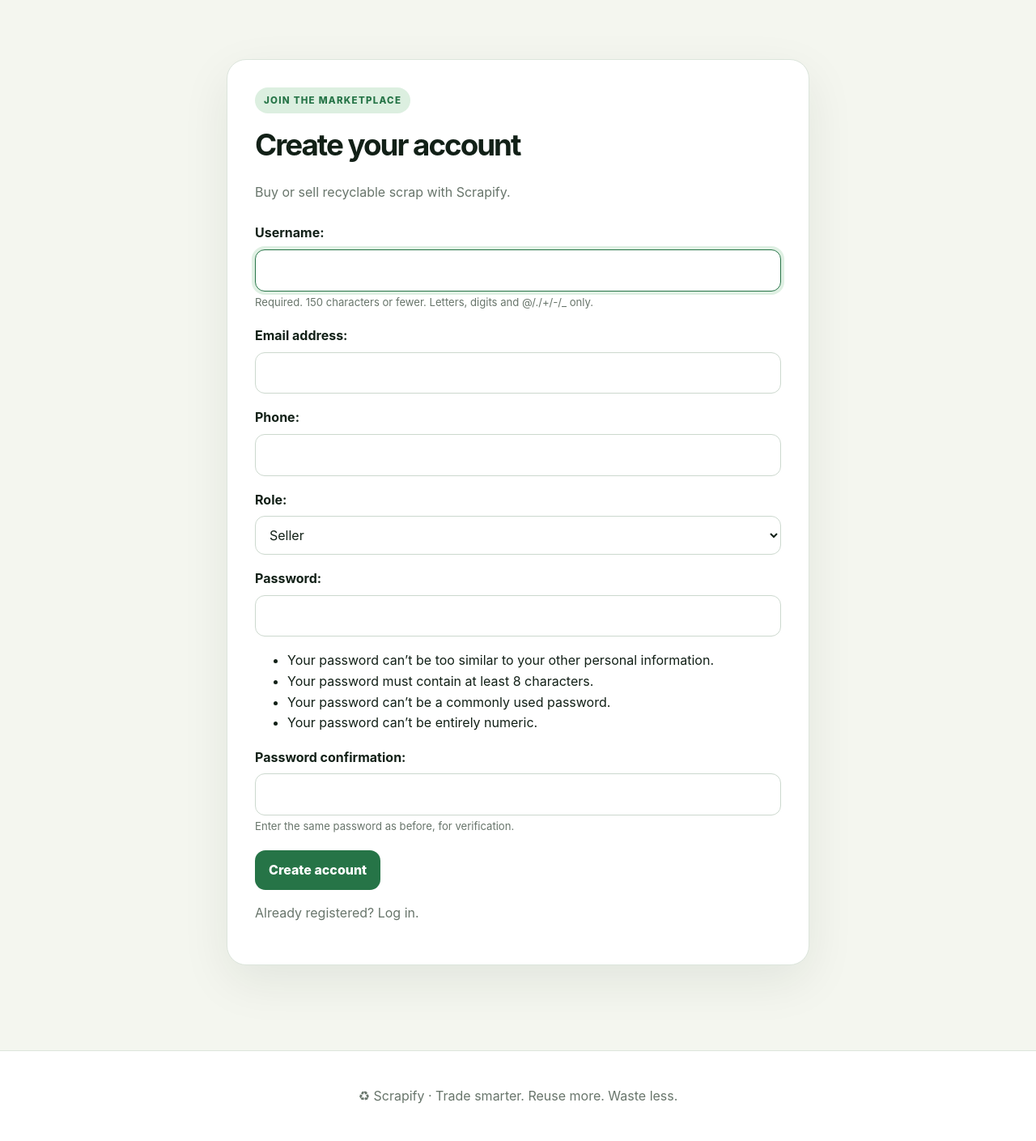
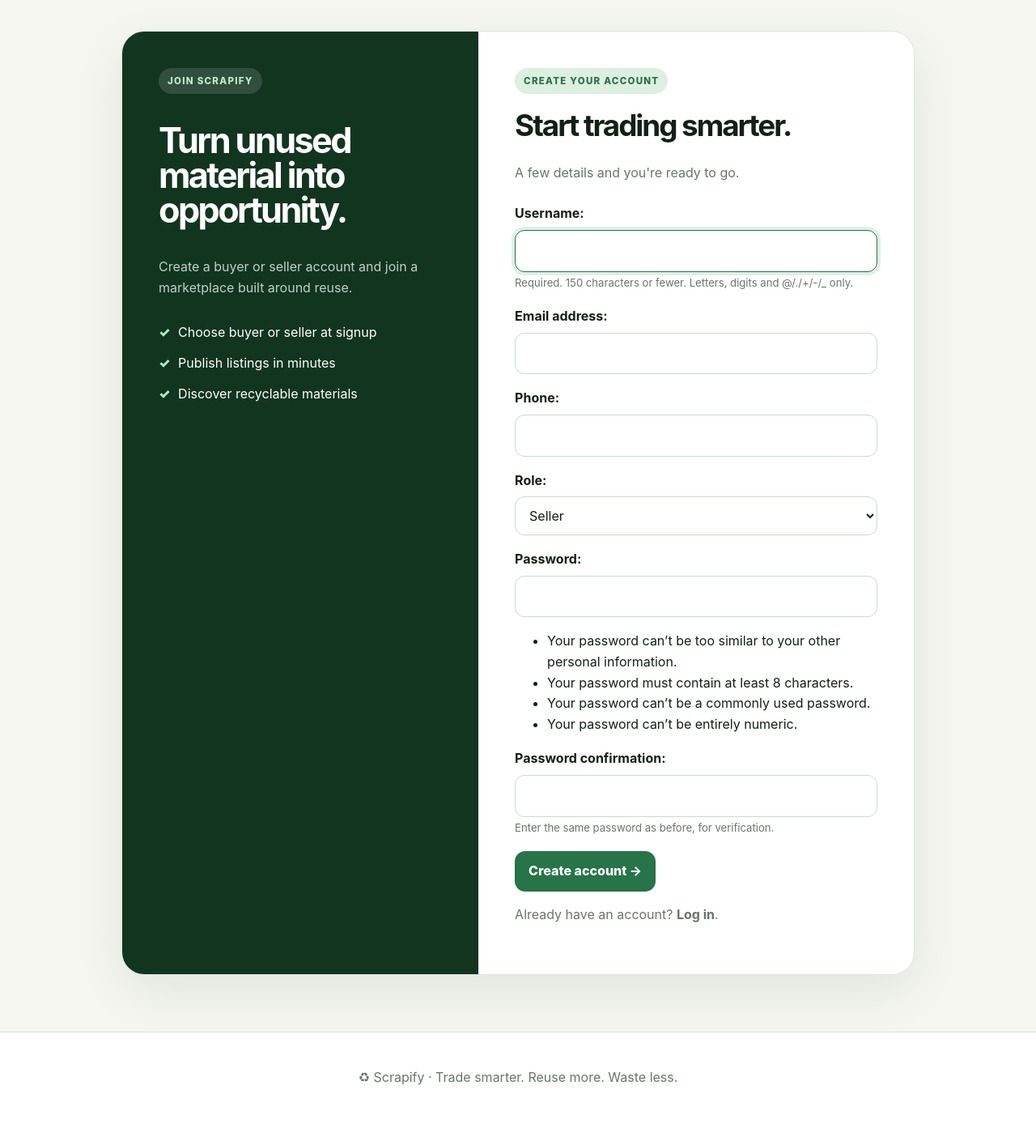
Before and after one commit to saksham-giri/ScrapiFy, a Django app: page /accounts/register/ in a window 1280 px wide. Shown: the part 75-1484 px from the top of the page at 81% size. After the commit the page ends 1415 px from the top, so only its background shows below. Run offline with Django 5.2, Linux system fonts and the light colour scheme.

Commit message:
Redesign registration page

```diff
--- a/accounts/templates/register.html
+++ b/accounts/templates/register.html
@@ -1,15 +1,5 @@
 {% extends 'base.html' %}
-{% block title %}Create Account · Scrapify{% endblock %}
+{% block title %}Create account · Scrapify{% endblock %}
 {% block content %}
-<section class="auth-shell">
-  <div class="form-card">
-    <div class="auth-title"><span class="eyebrow">Join the marketplace</span><h1>Create your account</h1><p class="muted">Buy or sell recyclable scrap with Scrapify.</p></div>
-    <form method="post">
-      {% csrf_token %}
-      {{ form.as_p }}
-      <button type="submit">Create account</button>
-    </form>
-    <p class="muted">Already registered? <a href="{% url 'login' %}">Log in</a>.</p>
-  </div>
-</section>
+<section class="auth-shell"><div class="auth-card"><aside class="auth-aside"><span class="eyebrow dark">Join Scrapify</span><h2>Turn unused material into opportunity.</h2><p>Create a buyer or seller account and join a marketplace built around reuse.</p><ul><li>Choose buyer or seller at signup</li><li>Publish listings in minutes</li><li>Discover recyclable materials</li></ul></aside><div class="auth-form"><div class="auth-title"><span class="eyebrow">Create your account</span><h1>Start trading smarter.</h1><p class="muted">A few details and you're ready to go.</p></div><form method="post">{% csrf_token %}{{ form.as_p }}<button class="btn" type="submit">Create account →</button></form><p class="muted">Already have an account? <a href="{% url 'login' %}"><strong>Log in</strong></a>.</p></div></div></section>
 {% endblock %}
```
